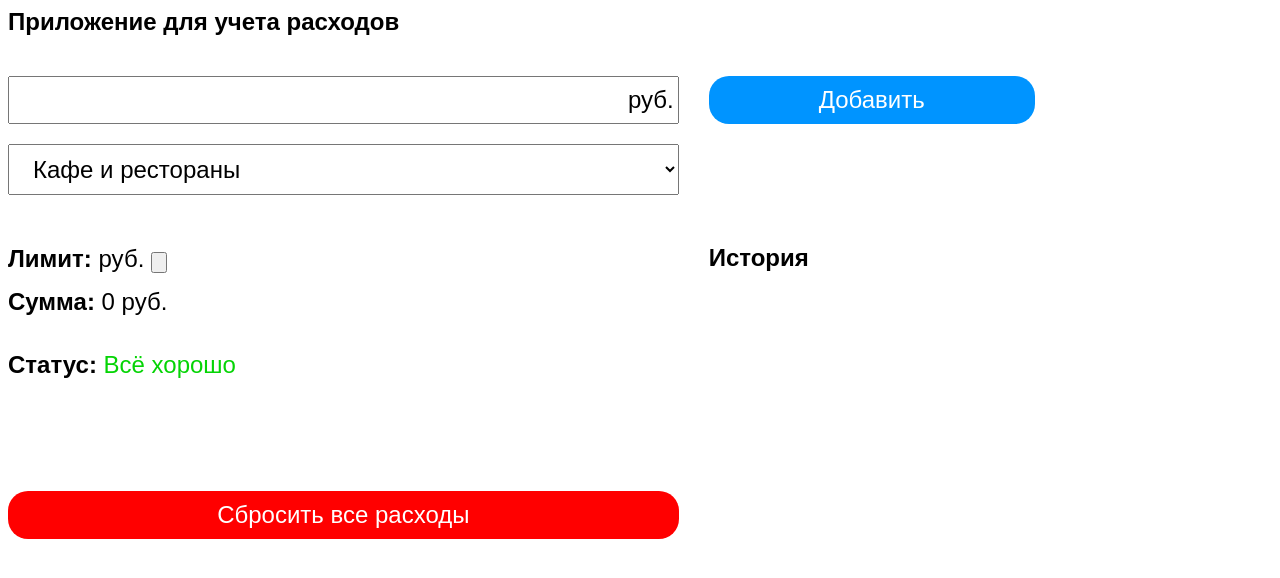
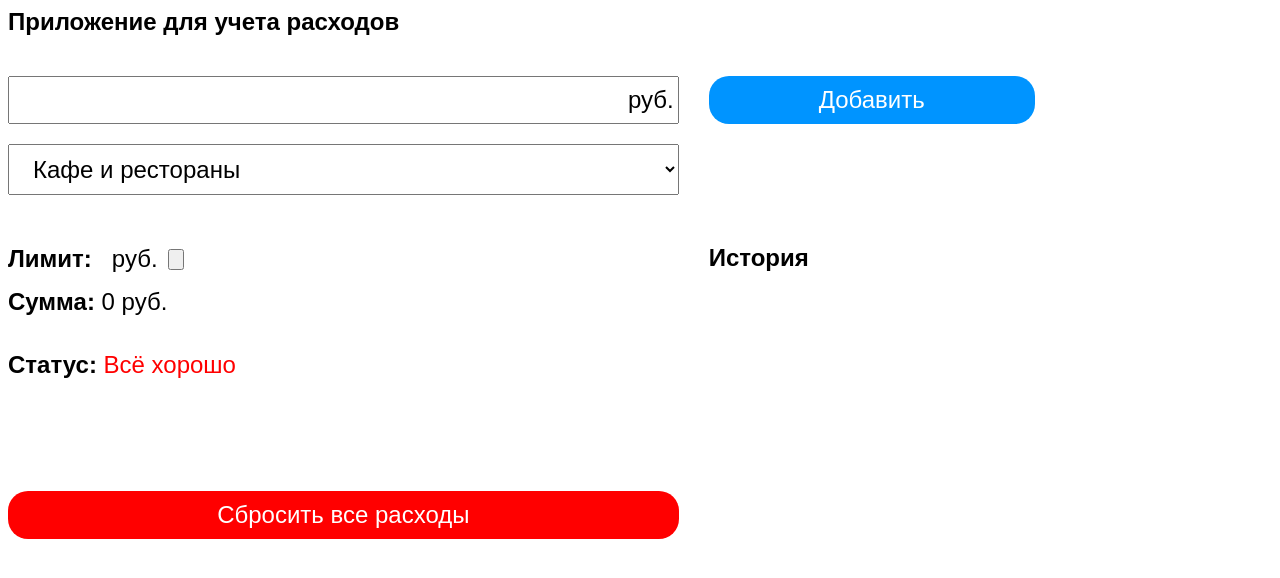
Before and after one commit to Skrint/Expenses-App, a plain HTML site: page index.html in a window 1280 px wide. Drawn offline with Linux system fonts and the light colour scheme.

Commit message:
added: styles for limit, calculate expenses, normally render status, normally limit

```diff
--- a/css/style.css
+++ b/css/style.css
@@ -66,6 +66,9 @@ p {
 }
 
 .limit {
+  display: flex;
+  align-items: center;
+  gap: 10px;
   margin-bottom: 15px;
 }
 
--- a/index.html
+++ b/index.html
@@ -23,7 +23,7 @@
 				<option value="Развлечения">Развлечения</option>
 			</select>
 			<div>
-				<p class="limit"><b>Лимит:</b> <span class="js-limit">5000</span> руб. <button class="js-button-modal"><img
+				<p class="limit"><b>Лимит:</b> <span class="js-limit"></span> руб. <button class="js-button-modal"><img
 							src="./images/review.svg" alt="" role="presentation"></button></p>
 				<p class="total"><b>Сумма:</b> <span class="js-total">0</span> руб.</p>
 				<p class="status-p"><b>Статус:</b> <span class="js-status status"></span></p>
--- a/js/script.js
+++ b/js/script.js
@@ -26,7 +26,6 @@ init(expenses);
 
 $button.addEventListener('click', () => {
   const expense = getExpenseFromUser();
-
   if (!expense) {
     return;
   }
@@ -87,19 +86,21 @@ function init(expenses) {
   renderHistory(expenses);
   resetList(expenses);
   $limit.innerHTML = getLimitData();
-  if (expenses !== null && expenses !== undefined) {
-    calculateExpanses(expenses);
+  $total.innerHTML = calculateExpanses(expenses);
+  if ($total.innerHTML > $limit.innerHTML) {
+    $status.innerHTML = renderStatus($total.innerHTML);
+    $status.classList.add(STATUS_OUT_OF_LIMIT_CLASSNAME);
+  } else {
+    $status.innerHTML = renderStatus($total.innerHTML);
+    $status.classList.remove(STATUS_OUT_OF_LIMIT_CLASSNAME);
   }
-  $status.innerHTML = STATUS_IN_LIMIT;
 }
 
 function calculateExpanses(expenses) {
   let sum = 0;
-  if (expenses !== null && expenses !== undefined) {
   expenses.forEach((expense) => {
     sum += expense.expense;
   });
-  }
   return sum;
 }
 
@@ -111,9 +112,7 @@ function render(expenses) {
 }
 
 function trackExpense(expense, $select) {
-  if (expenses !== null && expenses !== undefined) {
   expenses.push({ expense: expense, option: $select.value });
-  }
 }
 
 function getExpenseFromUser() {
@@ -131,12 +130,9 @@ function clearInput() {
 
 function renderHistory(expenses) {
   let expensesListHTML = '';
-  if (expenses !== null && expenses !== undefined) {
   expenses.forEach((expense) => {
     expensesListHTML += `<li>${expense.expense} ${CURRENCY} - ${expense.option}</li>`;
   });
-  }
-
   $history.innerHTML = `<ol>${expensesListHTML}</ol>`;
 }
 
@@ -153,6 +149,7 @@ function renderStatus(sum) {
     } ${CURRENCY})`;
     $status.classList.add(STATUS_OUT_OF_LIMIT_CLASSNAME);
   }
+  return $status.innerHTML;
 }
 
 function modalStyles(display, backgroundColor, action) {
@@ -166,7 +163,6 @@ function openModal() {
   $buttonModal.addEventListener('click', function () {
     modalStyles('block', 'grey', 'add');
     $buttonLimit.addEventListener('click', () => {
-      $status.classList.remove(STATUS_OUT_OF_LIMIT_CLASSNAME);
       modalStyles('none', '#fff', 'remove');
     });
   });
```
Lines whose indentation alone changed are shown as unchanged.
